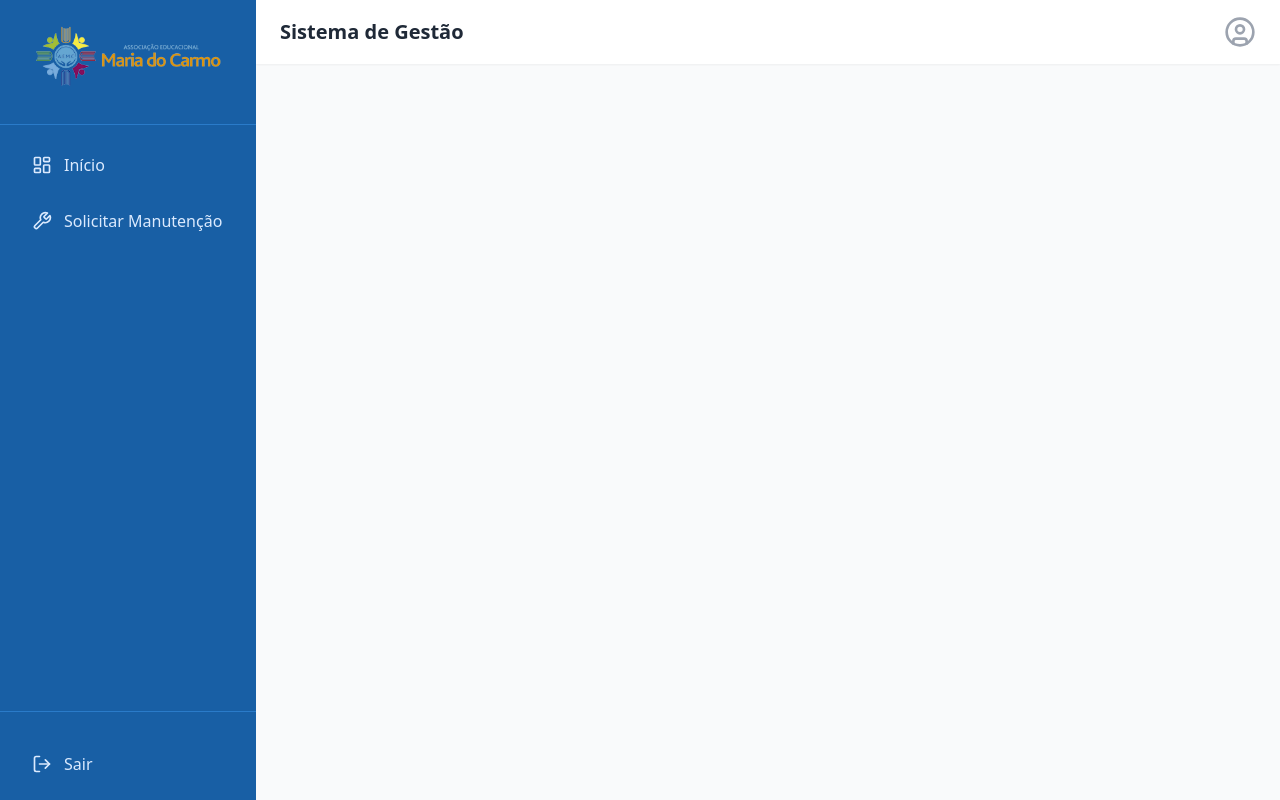
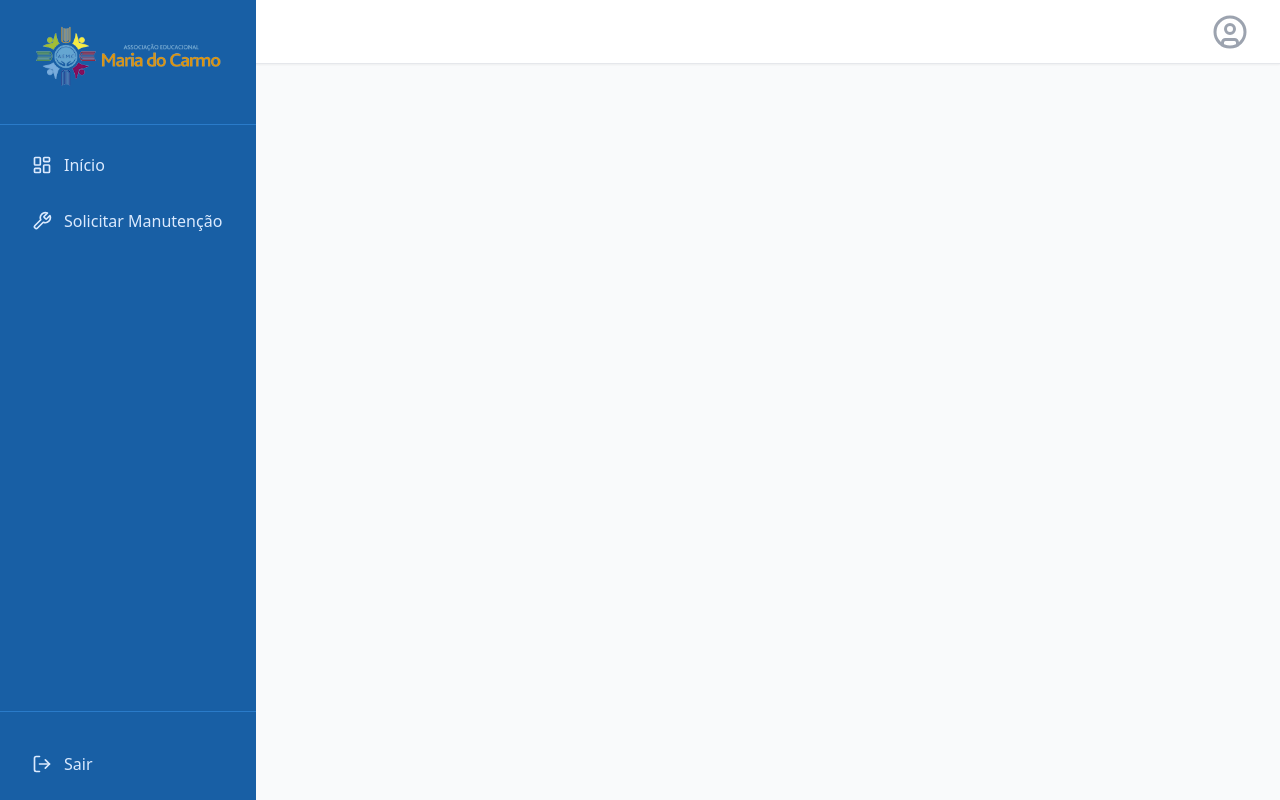
Before and after one commit to kauahm/gestao_escolar, a React (Vite) app: page /admin in a window 1280 px wide. Built offline with nearby package versions, Linux system fonts and the light colour scheme; no server answers; the database is empty; sample sign-in values are in the browser's storage; the HTML template or start-up script is replaced by a standard one.

Commit message:
Correções de manha

```diff
--- a/src/components/layout/DashboardLayout.jsx
+++ b/src/components/layout/DashboardLayout.jsx
@@ -2,25 +2,24 @@
 import { Outlet } from 'react-router-dom';
 import Sidebar from './Sidebar';
 import Topbar from './Topbar';
-import MobileNav from './MobileNav';
 
 export default function DashboardLayout() {
-  // Estado que controla se o menu mobile está aberto ou fechado
   const [isMobileMenuOpen, setIsMobileMenuOpen] = useState(false);
 
   return (
     <div className="flex h-screen bg-gray-50 overflow-hidden">
-      {/* Passamos o controle para a Sidebar saber a hora de aparecer */}
       <Sidebar isMobileMenuOpen={isMobileMenuOpen} setIsMobileMenuOpen={setIsMobileMenuOpen} />
 
-      {/* Passamos a função de abrir para a Topbar usar no botão de 3 riscos */}
-      <Topbar onMenuClick={() => setIsMobileMenuOpen(true)} />
+      <div className="flex-1 flex flex-col min-w-0 overflow-hidden">
+        <Topbar onMenuClick={() => setIsMobileMenuOpen(true)} />
 
-      <main className="flex-1 md:ml-64 pt-20 pb-20 md:pb-6 overflow-y-auto p-4 md:p-8">
-        <Outlet />
-      </main>
-
-      <MobileNav />
+        {/* O pt-16 garante que o conteúdo comece abaixo da Topbar de 64px (h-16) */}
+        <main className="flex-1 overflow-y-auto p-4 md:p-8 pt-20 md:pt-24">
+          <div className="max-w-7xl mx-auto">
+            <Outlet />
+          </div>
+        </main>
+      </div>
     </div>
   );
 }
--- a/src/components/layout/Topbar.jsx
+++ b/src/components/layout/Topbar.jsx
@@ -22,29 +22,28 @@
   };
 
   return (
-    <header className="bg-white shadow-sm h-16 flex items-center justify-between px-4 md:px-6 md:ml-64 w-full md:w-[calc(100%-16rem)] fixed top-0 z-10">
-
-      <div className="flex items-center gap-3">
-        {/* BOTÃO DOS 3 RISCOS (SÓ APARECE NO CELULAR) */}
+    // Removido o fixed daqui para o Layout controlar o fluxo,
+    // ou mantido com as larguras dinâmicas corrigidas:
+    <header className="bg-white shadow-sm h-16 flex items-center justify-between px-4 md:px-8 border-b border-gray-200 z-20">
+      <div className="flex items-center gap-4">
         <button
           onClick={onMenuClick}
           className="p-2 text-gray-600 hover:bg-gray-100 rounded-lg md:hidden transition-colors"
-          aria-label="Abrir menu"
         >
           <Menu size={24} />
         </button>
 
-        <h2 className="text-lg md:text-xl font-semibold text-gray-800 truncate">
+        <h2 className="text-lg md:text-xl font-bold text-gray-800">
           {getPageTitle()}
         </h2>
       </div>
 
       <div className="flex items-center gap-3">
         <div className="text-right hidden sm:block">
-          <p className="text-sm font-medium text-gray-900">{userProfile?.nome}</p>
-          <p className="text-xs text-gray-500 capitalize">{userProfile?.perfil}</p>
+          <p className="text-sm font-bold text-gray-900">{userProfile?.nome}</p>
+          <p className="text-[10px] text-gray-500 uppercase tracking-wider">{userProfile?.perfil}</p>
         </div>
-        <UserCircle className="w-8 h-8 text-gray-400" />
+        <UserCircle className="w-9 h-9 text-gray-400" />
       </div>
     </header>
   );
```
